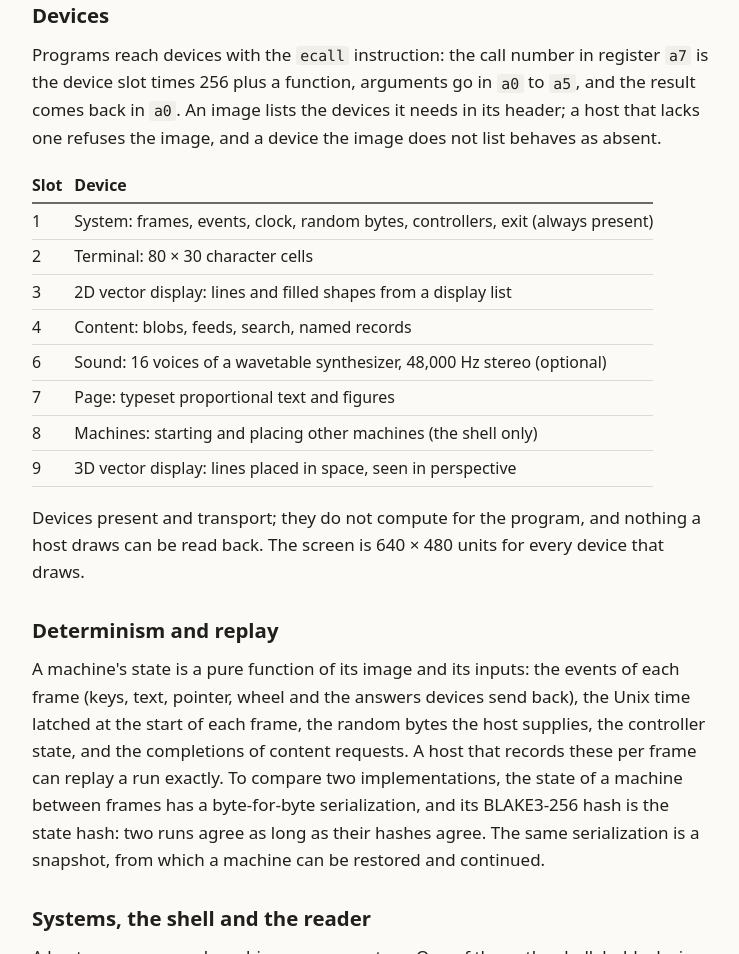
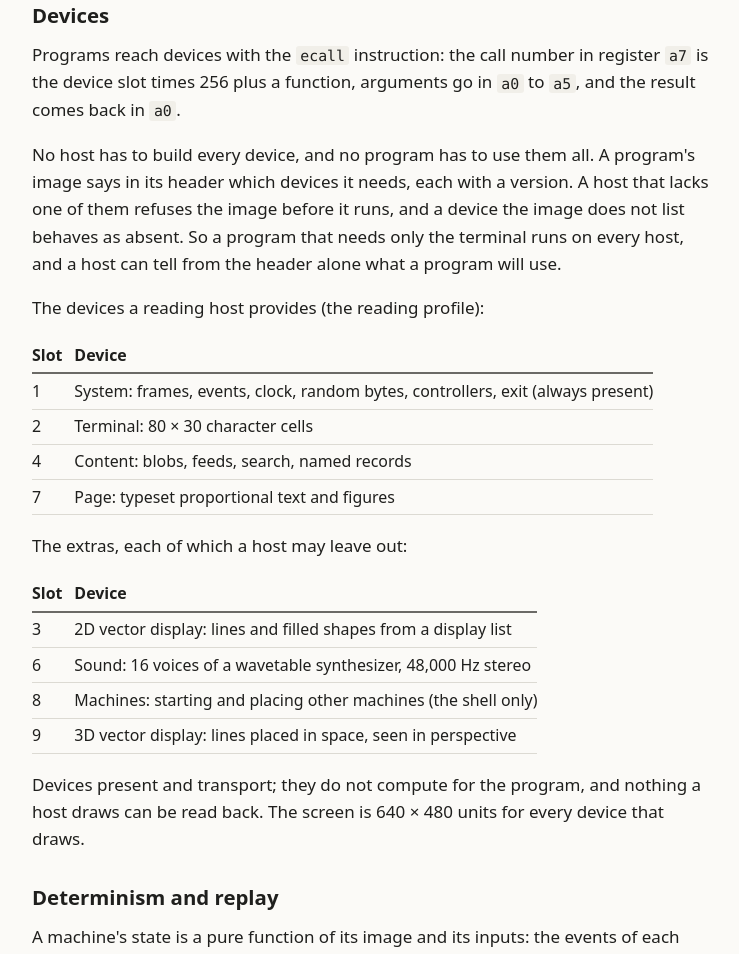
Before and after one commit to runvnc/terse, a plain HTML site: page site/how-it-works.html in a window 1280 px wide. Shown: the part 3108-4062 px from the top of the page, without its empty margins (268-1007 px from the left). Drawn offline with Linux system fonts and the light colour scheme.

Commit message:
Manual: devices split into the reading profile and extras; how a program names its devices
Co-Authored-By: Claude Fable 5.2 <noreply@anthropic.com>

```diff
--- a/site/how-it-works.html
+++ b/site/how-it-works.html
@@ -46,16 +46,23 @@
 <p>The drawing is not to scale: the address space is 4 GiB, and the two regions are small islands in it.</p>
 <p>Time advances in frames, nominally 60 a second. Each frame the machine gets a budget of 125,000 units: an instruction from ROM costs 1, one from RAM costs 4, and each device call has a small charge on top. When the budget runs out the machine pauses and continues with the next instruction in the next frame; the program is not told. A program that has done its work for the frame calls <code>wait_frame</code>, which gives up the rest of the budget and returns at the start of the next frame. Because the budget is the same on every host, a program runs at the same speed everywhere, and the work a host does for one frame of any program is bounded.</p>
 <h2 id="devices">Devices</h2>
-<p>Programs reach devices with the <code>ecall</code> instruction: the call number in register <code>a7</code> is the device slot times 256 plus a function, arguments go in <code>a0</code> to <code>a5</code>, and the result comes back in <code>a0</code>. An image lists the devices it needs in its header; a host that lacks one refuses the image, and a device the image does not list behaves as absent.</p>
+<p>Programs reach devices with the <code>ecall</code> instruction: the call number in register <code>a7</code> is the device slot times 256 plus a function, arguments go in <code>a0</code> to <code>a5</code>, and the result comes back in <code>a0</code>.</p>
+<p>No host has to build every device, and no program has to use them all. A program&#39;s image says in its header which devices it needs, each with a version. A host that lacks one of them refuses the image before it runs, and a device the image does not list behaves as absent. So a program that needs only the terminal runs on every host, and a host can tell from the header alone what a program will use.</p>
+<p>The devices a reading host provides (the reading profile):</p>
 <div class="table"><table>
 <thead><tr><th>Slot</th><th>Device</th></tr></thead>
 <tbody>
 <tr><td>1</td><td>System: frames, events, clock, random bytes, controllers, exit (always present)</td></tr>
 <tr><td>2</td><td>Terminal: 80 × 30 character cells</td></tr>
+<tr><td>4</td><td>Content: blobs, feeds, search, named records</td></tr>
+<tr><td>7</td><td>Page: typeset proportional text and figures</td></tr>
+</tbody></table></div>
+<p>The extras, each of which a host may leave out:</p>
+<div class="table"><table>
+<thead><tr><th>Slot</th><th>Device</th></tr></thead>
+<tbody>
 <tr><td>3</td><td>2D vector display: lines and filled shapes from a display list</td></tr>
-<tr><td>4</td><td>Content: blobs, feeds, search, named records</td></tr>
-<tr><td>6</td><td>Sound: 16 voices of a wavetable synthesizer, 48,000 Hz stereo (optional)</td></tr>
-<tr><td>7</td><td>Page: typeset proportional text and figures</td></tr>
+<tr><td>6</td><td>Sound: 16 voices of a wavetable synthesizer, 48,000 Hz stereo</td></tr>
 <tr><td>8</td><td>Machines: starting and placing other machines (the shell only)</td></tr>
 <tr><td>9</td><td>3D vector display: lines placed in space, seen in perspective</td></tr>
 </tbody></table></div>
```
Also changed, not shown: docs/manual/build/how-it-works.txt, docs/manual/build/index.txt, docs/manual/build/overview.txt, docs/manual/how-it-works.txt, programs/reader/expected/manual-index.txt, 5 other files.
